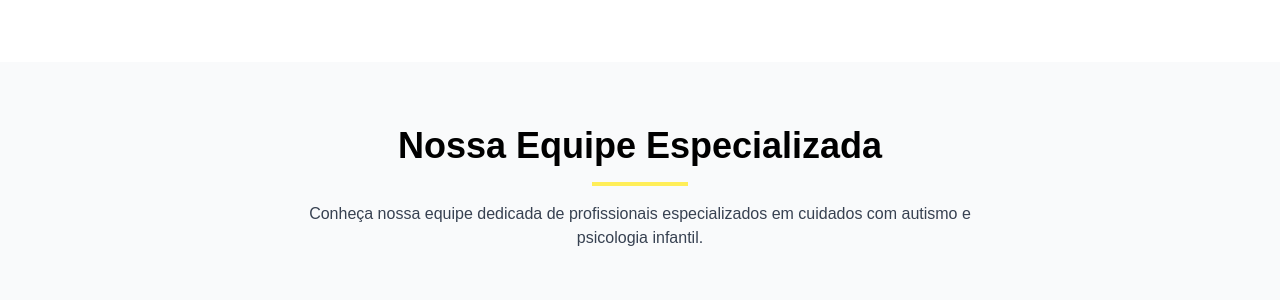
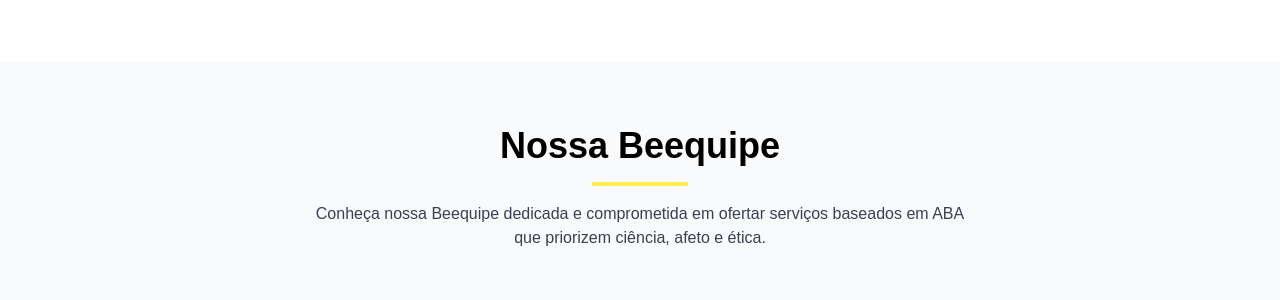
Before and after one commit to MichaelFelixPE/beehave-, a React (Vite) app: page / in a window 1280 px wide. Shown: the part 2860-3160 px from the top of the page. Built offline with nearby package versions, Linux system fonts and the light colour scheme; a web font is replaced by a local one.

Commit message:
Updated Team.tsx

```diff
--- a/src/components/sections/Team.tsx
+++ b/src/components/sections/Team.tsx
@@ -32,10 +32,10 @@ const Team: React.FC = () => {
     <section id="team" className="py-16 bg-gray-50">
       <div className="max-w-7xl mx-auto px-4 sm:px-6 lg:px-8">
         <div className="text-center mb-16">
-          <h2 className="text-3xl md:text-4xl font-bold text-black">Nossa Equipe Especializada</h2>
+          <h2 className="text-3xl md:text-4xl font-bold text-black">Nossa Beequipe </h2>
           <div className="w-24 h-1 bg-yellow-400 mx-auto my-4"></div>
           <p className="max-w-2xl mx-auto text-gray-700">
-            Conheça nossa equipe dedicada de profissionais especializados em cuidados com autismo e psicologia infantil.
+            Conheça nossa Beequipe dedicada e comprometida em ofertar serviços baseados em ABA que priorizem ciência, afeto e ética.
           </p>
         </div>
 
```
